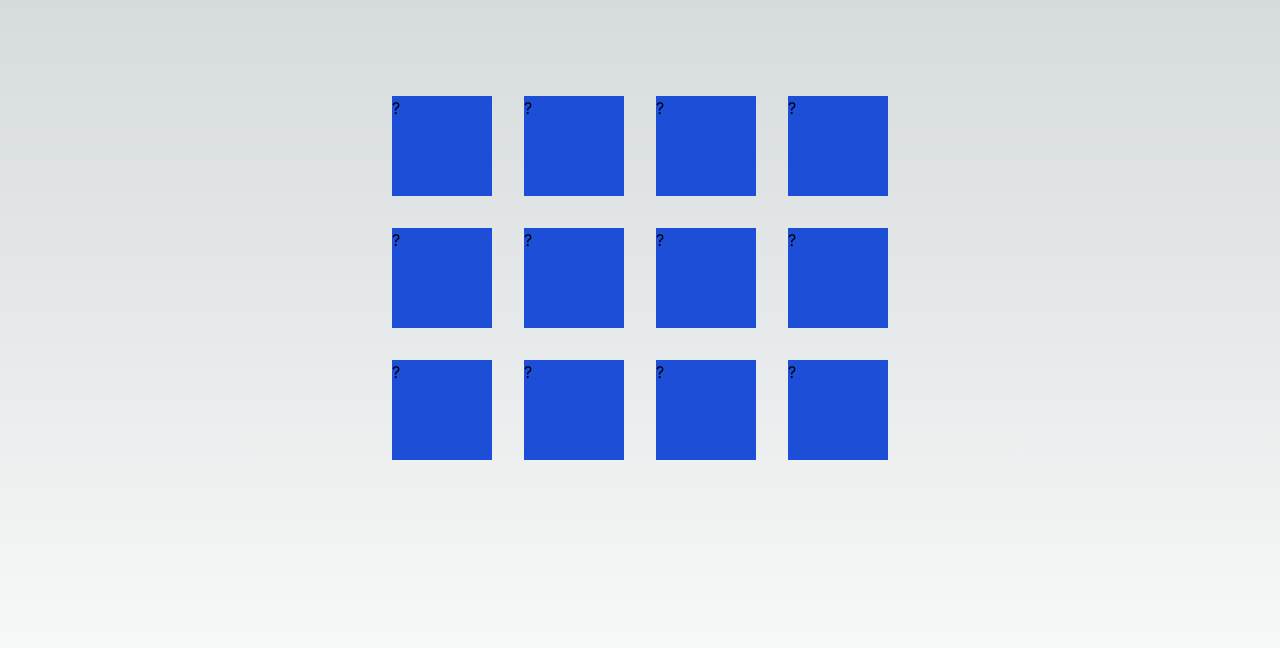
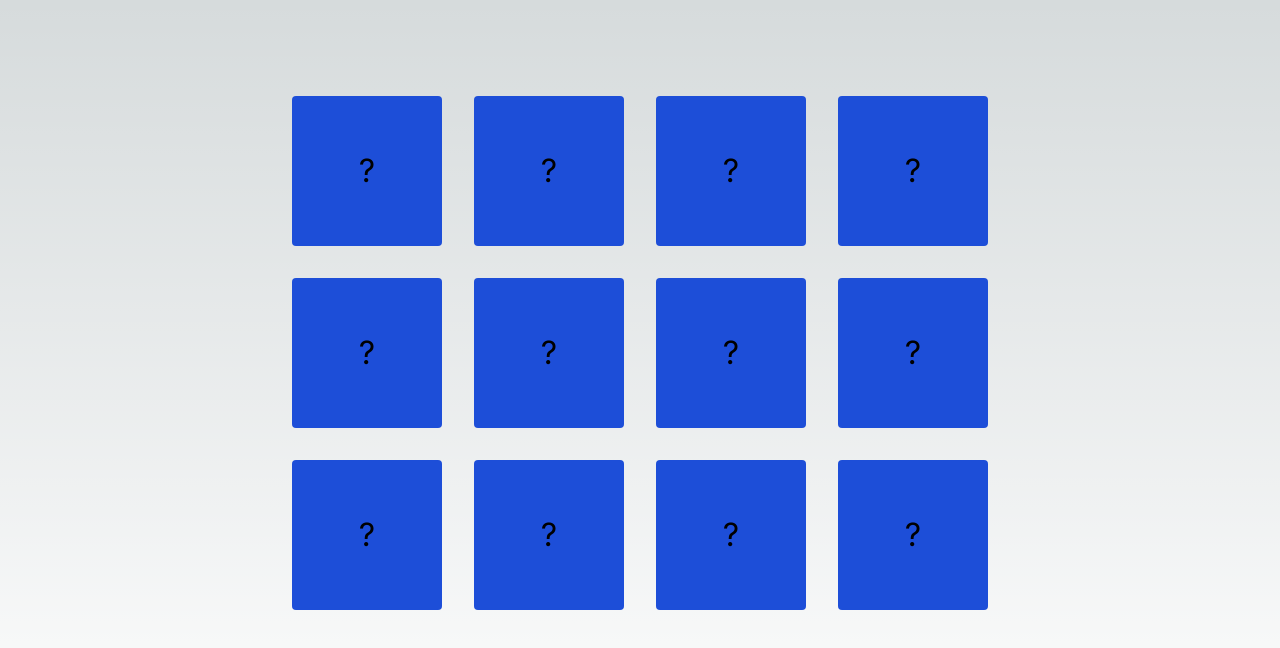
Before and after one commit to MadHatter01/Flip-Find, a Next.js app: page / in a window 1280 px wide. Shown: the top 648 px of the page. Built offline with nearby package versions, Linux system fonts and the light colour scheme.

Commit message:
confetti and styling

```diff
--- a/package.json
+++ b/package.json
@@ -12,6 +12,7 @@
     "autoprefixer": "^10.4.19",
     "next": "14.2.5",
     "react": "^18",
+    "react-confetti": "^6.1.0",
     "react-dom": "^18"
   },
   "devDependencies": {
--- a/src/app/components/Card.js
+++ b/src/app/components/Card.js
@@ -1,5 +1,6 @@
 'use client';
 import React from 'react';
+
 
 const Card = ({ card, handleFlip }) => {
     return (
--- a/src/app/components/Game.js
+++ b/src/app/components/Game.js
@@ -2,6 +2,7 @@
 import React, { useState, useEffect } from 'react';
 import Card from './Card';
 
+import Confetti from 'react-confetti';
 
 const generateCards = () =>{
     const emojis = ['🥰', '😃', '😄', '😁', '😆', '😅'];
@@ -19,6 +20,7 @@ const Game = ()=>{
 
     const [cards, setCards] = useState(generateCards());
     const [flippedCards, setFlippedCards] = useState([]);
+    const [showConfetti, setShowConfetti] = useState(false);
 
 
     useEffect(()=>{
@@ -26,6 +28,11 @@ const Game = ()=>{
             const [first, second] = flippedCards;
             if(first.content === second.content){
                 console.log('win')
+                setShowConfetti(true);
+                setTimeout(() => {
+                    setShowConfetti(false);
+                }, 2000);
+
             }
 
         else{
@@ -56,7 +63,8 @@ const Game = ()=>{
 
         }
     return(
-        <div  className="grid grid-cols-4 gap-8">
+        <div  className="grid grid-cols-2 sm:grid-cols-3 lg:grid-cols-4 gap-8">
+            {showConfetti && <Confetti />}
             {cards.map((card)=>{
                 return(
                 <Card key = {card.id} card={card} handleFlip={()=>handleFlip(card)}/>
--- a/src/app/globals.css
+++ b/src/app/globals.css
@@ -24,6 +24,7 @@ body {
       rgb(var(--background-end-rgb))
     )
     rgb(var(--background-start-rgb));
+    overflow: hidden;
 }
 
 @layer utilities {
@@ -34,9 +35,15 @@ body {
 
 .card {
   transition: all 0.3s ease;
-  width: 100px;
-  height: 100px;
+  width: 150px;
+  height: 150px;
   background-color: #1d4ed8;
+  display: flex;
+  align-items: center;
+  justify-content: center;
+  border-radius: 4px;
+  font-size: 2rem;
+
 }
 .card.flipped {
   background-color: #fff;
```
Also changed, not shown: 1 other file (tests, documents, lock files or other folders).
